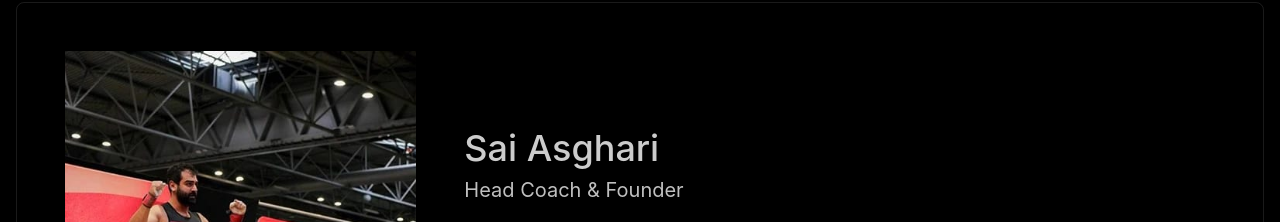
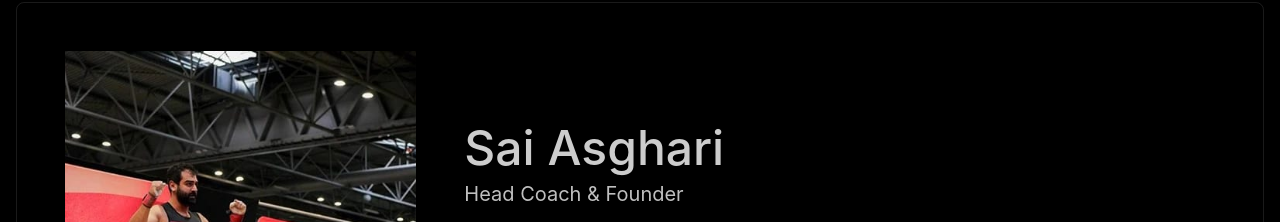
Before and after one commit to heathers-in/Immortalathleticswebsite, a React (Vite) app: page /coaching in a window 1280 px wide. Shown: the part 729-951 px from the top of the page. Built offline with nearby package versions, Linux system fonts and the light colour scheme.

Commit message:
Update src/app/pages/CoachingPage.tsx
Co-authored-by: rams-design-review[bot] <269786244+rams-design-review[bot]@users.noreply.github.com>

```diff
--- a/src/app/pages/CoachingPage.tsx
+++ b/src/app/pages/CoachingPage.tsx
@@ -42,7 +42,7 @@ export function CoachingPage() {
               </div>
               <div className="md:col-span-2 space-y-4 text-white/80">
                 <div>
-                  <h2 className="text-4xl mb-2">Sai Asghari</h2>
+<h2 className="text-5xl mb-2">Sai Asghari</h2>
                   <p className="text-xl text-white/75">Head Coach & Founder</p>
                 </div>
                 <p className="text-lg leading-relaxed">
```
